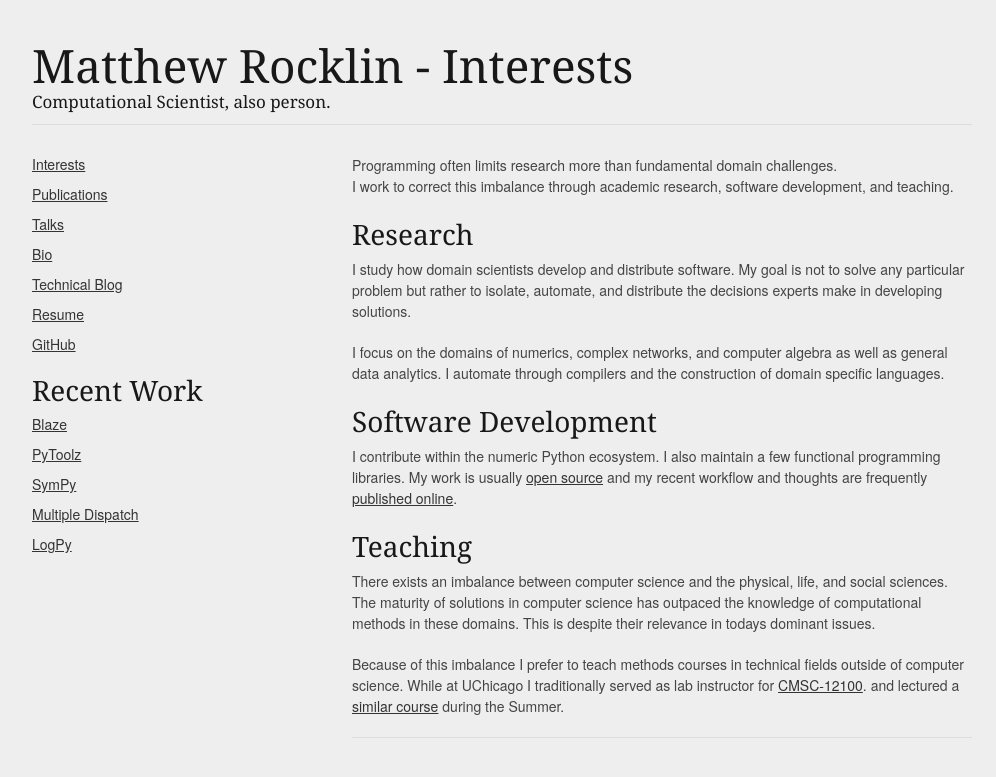
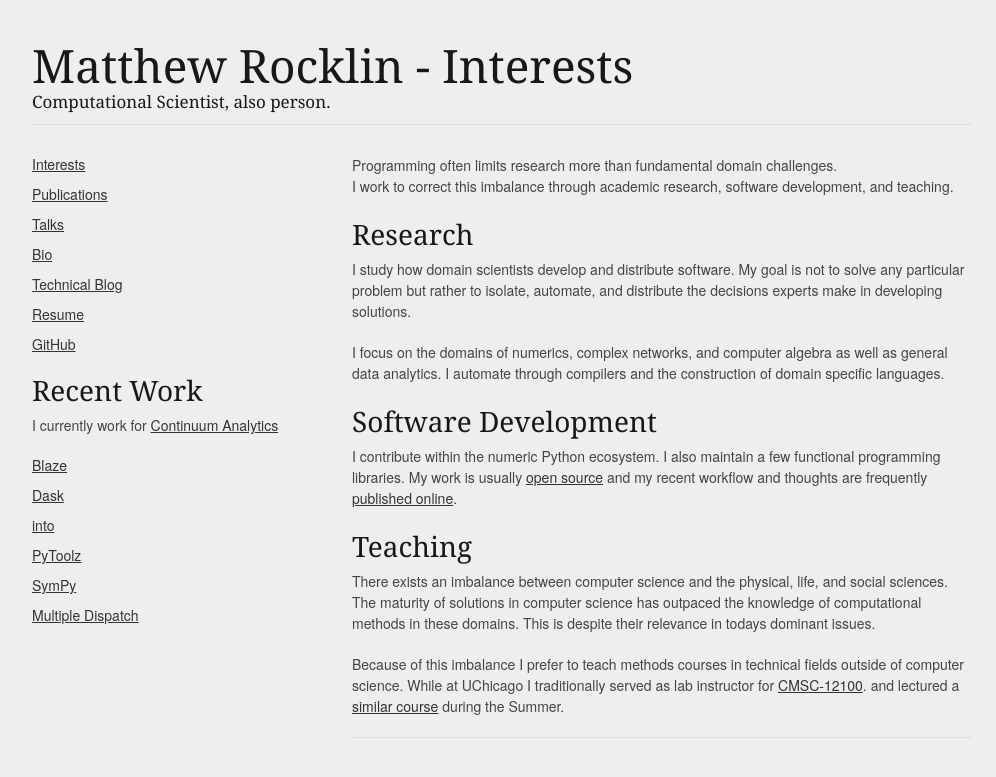
Before and after one commit to mrocklin/mrocklin.github.io, a Jekyll site: the page built from index.md, in a window 1280 px wide. Shown: the top 777 px of the page, without its empty margins (138-1134 px from the left). Built offline with Jekyll 4.4.1, drawn with Linux system fonts in a browser that asks for light colours.

Commit message:
update recent work

```diff
--- a/_includes/leftbar.md
+++ b/_includes/leftbar.md
@@ -9,8 +9,11 @@
 
 ### Recent Work
 
+I currently work for [Continuum Analytics](http://continuum.io/)
+
 *   [Blaze](http://blaze.pydata.org/)
+*   [Dask](http://dask.readthedocs.org/)
+*   [into](http://into.readthedocs.org/)
 *   [PyToolz](http://toolz.readthedocs.org/en/latest/)
 *   [SymPy](http://sympy.org)
 *   [Multiple Dispatch](http://multiple-dispatch.readthedocs.org/en/latest/)
-*   [LogPy](https://github.com/logpy/logpy)
```
